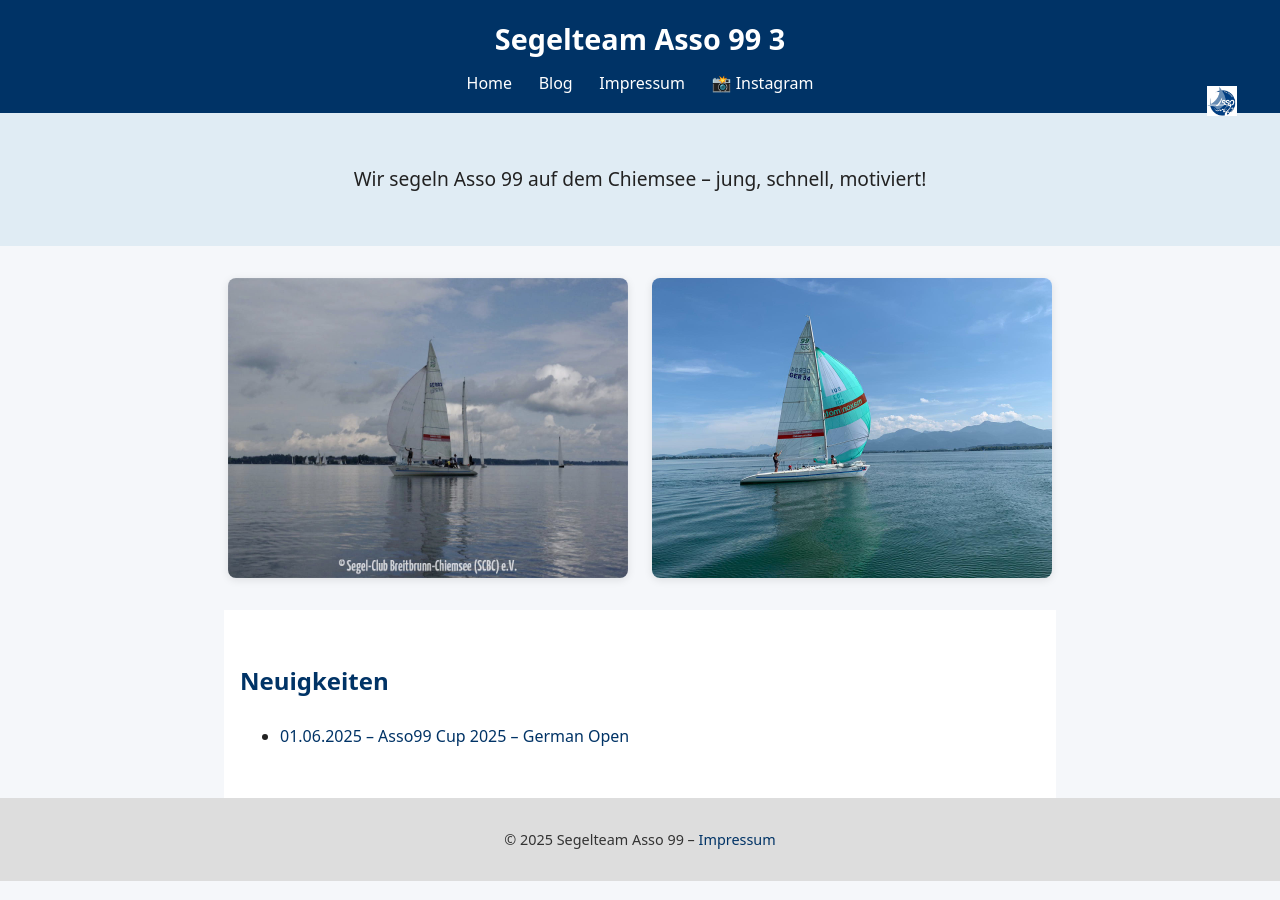
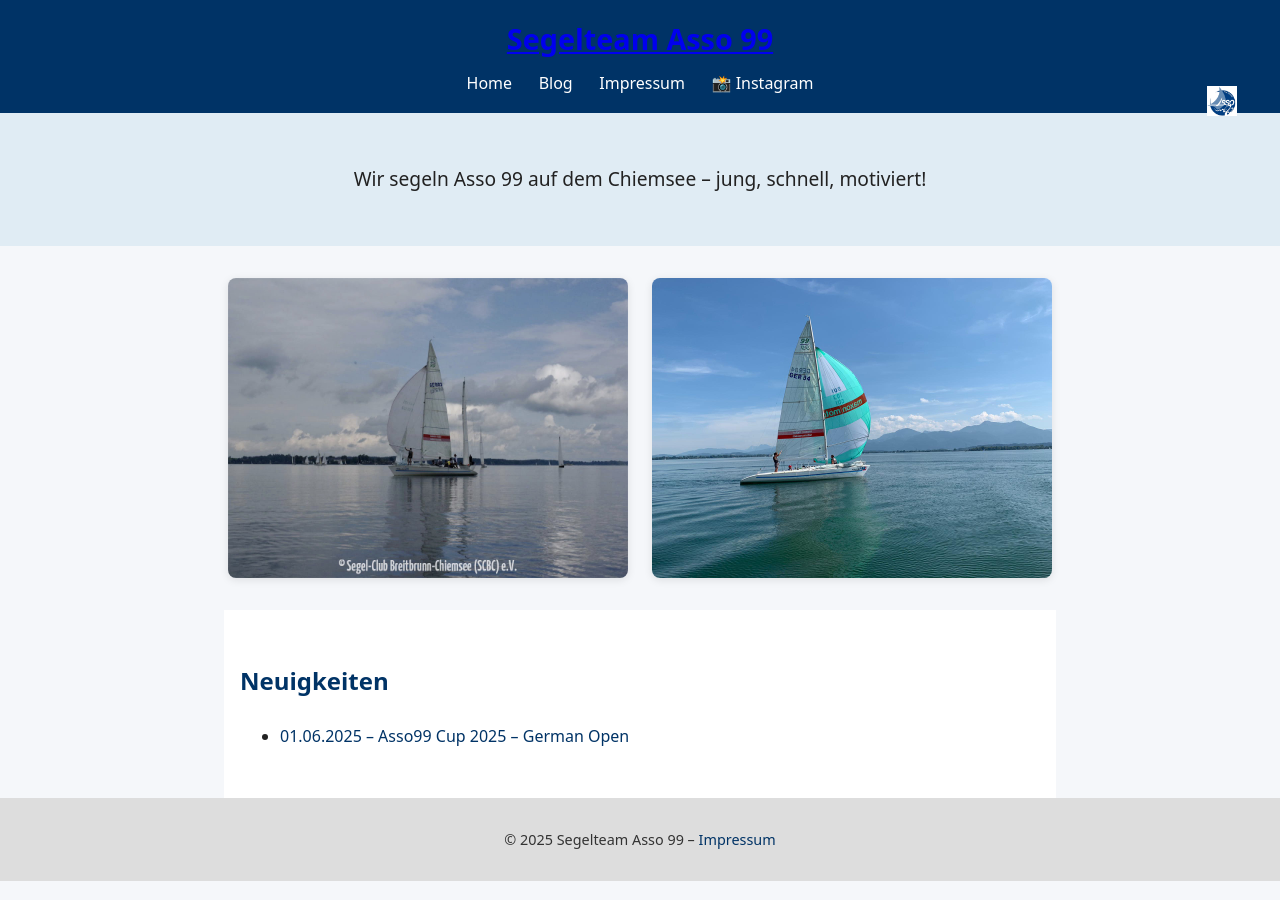
Before and after one commit to moritzgladigau/team_conquistadora, a Jekyll site: the page built from index.html, in a window 1280 px wide. Built offline with Jekyll 4.4.1, drawn with Linux system fonts in a browser that asks for light colours.

Commit message:
default update

```diff
--- a/_layouts/default.html
+++ b/_layouts/default.html
@@ -8,10 +8,9 @@
   <link rel="icon" href="{{ '/favicon.png' | relative_url }}" type="image/png" />
 </head>
 
+<body>
   <header class="site-header">
-  <h1>
-    <a>Segelteam Asso 99 3</a>
-  </h1>
+    <h1><a href="{{ '/' | relative_url }}">Segelteam Asso 99</a></h1>
 
     <nav class="main-nav">
       <a href="{{ '/' | relative_url }}">Home</a>
@@ -23,11 +22,11 @@
       </a>
     </nav>
   </header>
-<body>
+
   {{ content }}
-</body>
 
   <footer>
-  <p>© {{ site.time | date: "%Y" }} Segelteam Asso 99 – <a href="{{ "/impressum.html" | relative_url }}">Impressum</a></p>
+    <p>© {{ site.time | date: "%Y" }} Segelteam Asso 99 – <a href="{{ '/impressum.html' | relative_url }}">Impressum</a></p>
   </footer>
+</body>
 </html>
```
Lines whose indentation alone changed are shown as unchanged.
